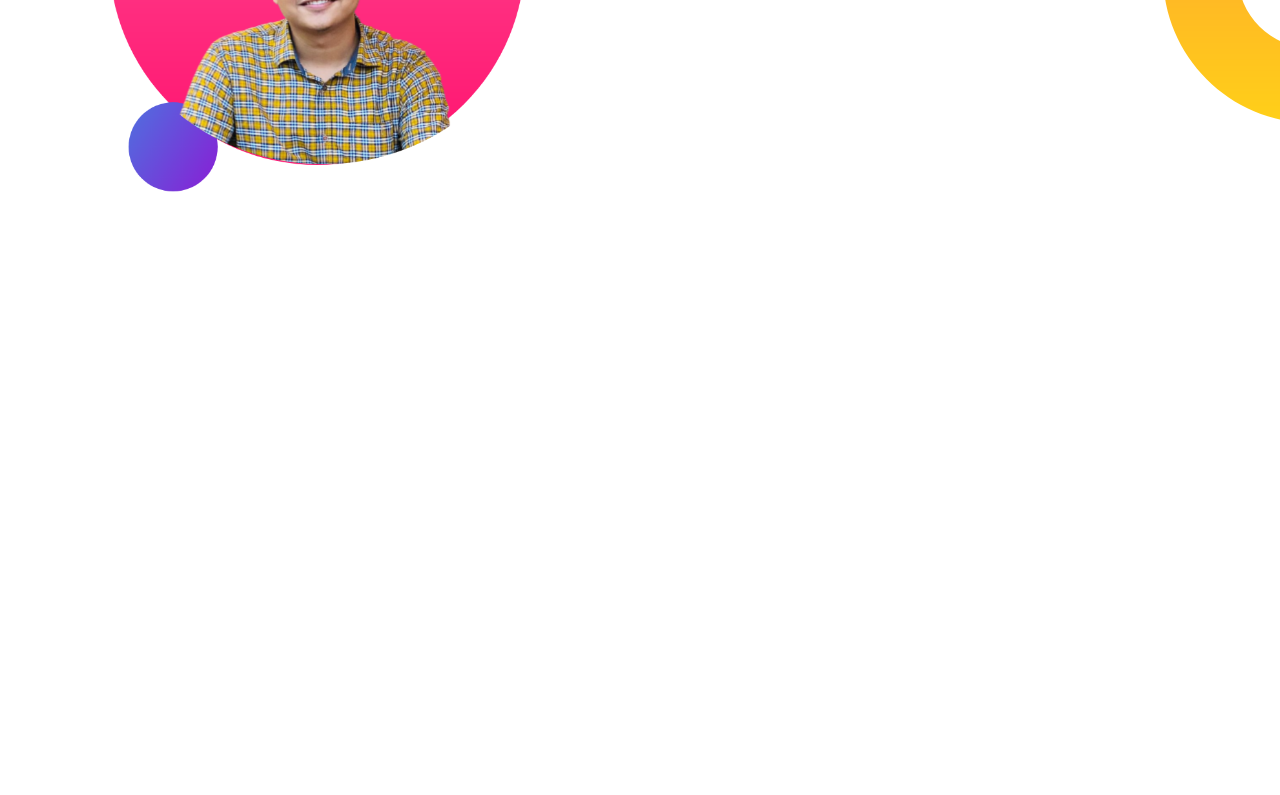
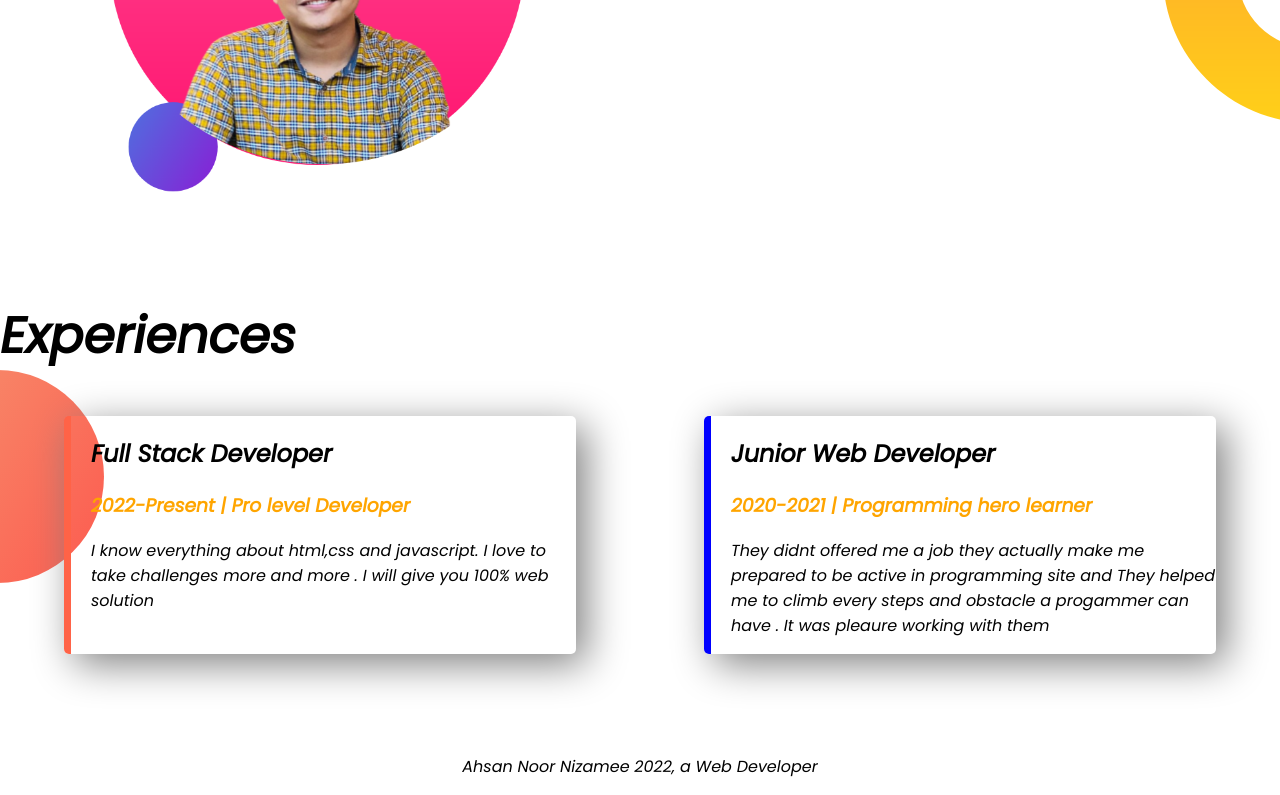
Before and after one commit to nizameee/Developer-portfolio, a plain HTML site: page index.html in a window 1280 px wide. Shown: the part 815-1610 px from the top of the page. Before the commit the page ends 1114 px from the top, so only its background shows below. Drawn offline with Linux system fonts and the light colour scheme.

Commit message:
style border and footer added

```diff
--- a/index.html
+++ b/index.html
@@ -13,7 +13,7 @@
 </head>
 
 <body>
-    <section class="top-banner">
+    <section class="top-banner flexible-container">
         <div class="half-width">
             <h1>Welcome To</h1>
             <h1><span class="first-header">Ahsan's</span> Website</h1>
@@ -31,7 +31,7 @@
             <img src="images/my-bg (1).png" alt="">
         </div>
     </section>
-    <section class="dream-big">
+    <section class="dream-big flexible-container">
         <div class="half-width">
             <img src="images/my-bg2.png" alt="">
         </div>
@@ -45,6 +45,28 @@
                 RESUME</a>
         </div>
     </section>
+    <section class="experience-area">
+        <h1>Experiences</h1>
+        <div class="flexible-container">
+            <div id="full-stack-developer" class="experience-item">
+                <h2> Full Stack Developer</h2>
+                <h3 class="first-header">2022-Present | Pro level Developer </h3>
+                <p>I know everything about html,css and javascript. I love to take challenges more and more . I will
+                    give
+                    you 100% web solution </p>
+            </div>
+            <div id="junior-developer" class="experience-item ">
+                <h2>Junior Web Developer</h2>
+                <h3 class="first-header"> 2020-2021 | Programming hero learner</h3>
+                <p>They didnt offered me a job they actually make me prepared to be active in programming site and They
+                    helped me to climb every steps and obstacle a progammer can have . It was pleaure working with them
+                </p>
+            </div>
+        </div>
+    </section>
 </body>
+<footer>
+    <p>Ahsan Noor Nizamee 2022, a Web Developer </p>
+</footer>
 
 </html>
--- a/style.css
+++ b/style.css
@@ -11,7 +11,7 @@ h1 {
     color: orange;
 }
 
-section {
+.flexible-container {
     display: flex;
     margin-bottom: 100px;
 }
@@ -45,3 +45,32 @@ section {
     background-repeat: no-repeat;
 
 }
+
+.experience-item {
+    box-shadow: 10px 10px 40px gray;
+    width: 40%;
+    margin-left: 5%;
+    margin-right: 5%;
+    padding-left: 20px;
+    border-radius: 5px;
+
+}
+
+.experience-area {
+    background-image: url(images/exp-bg.png);
+    background-repeat: no-repeat;
+    background-position: left;
+}
+
+#full-stack-developer {
+    border-left: 7px solid tomato;
+}
+
+#junior-developer {
+    border-left: 7px solid blue;
+}
+
+footer p {
+    text-align: center;
+
+}
```
